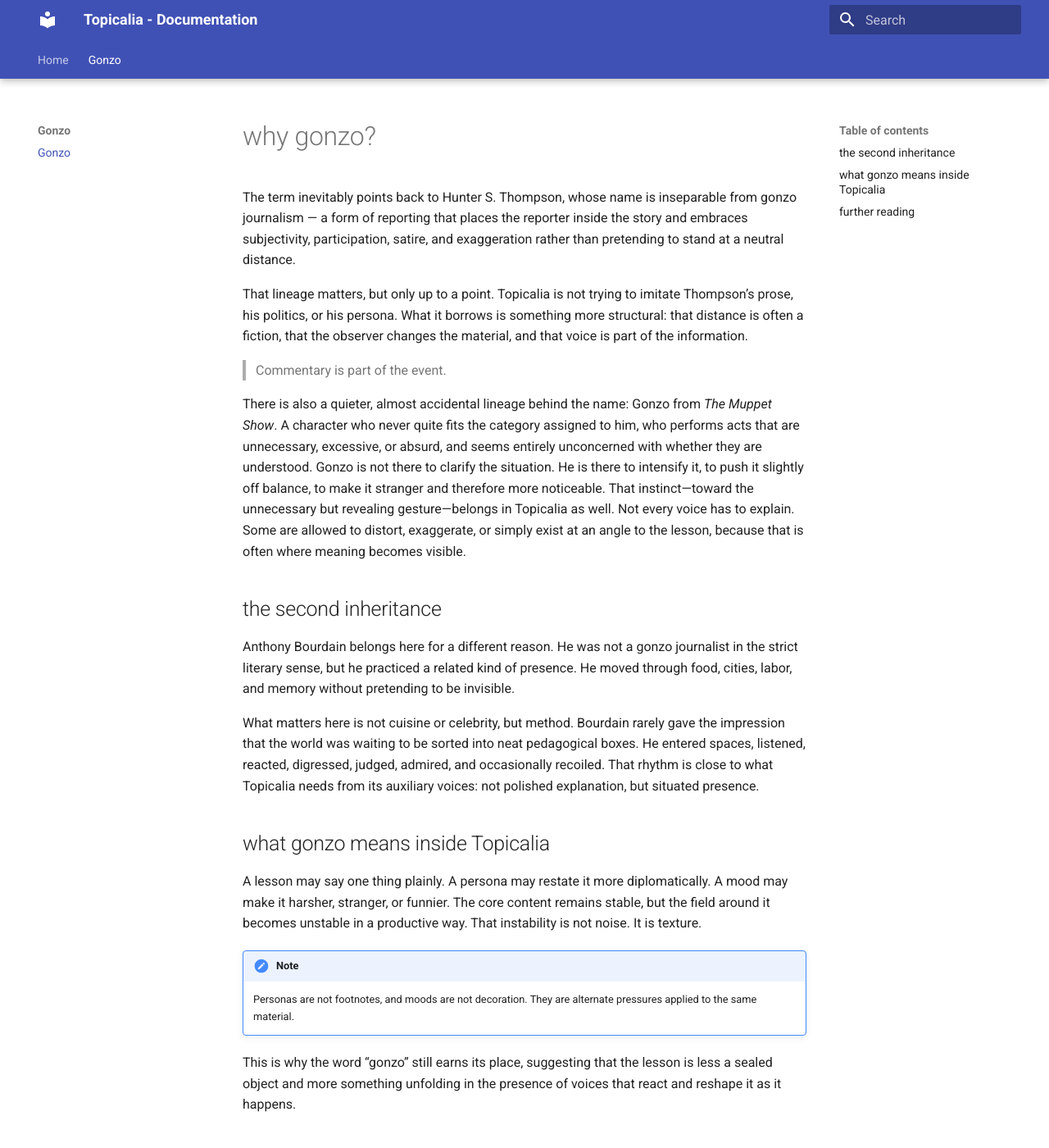
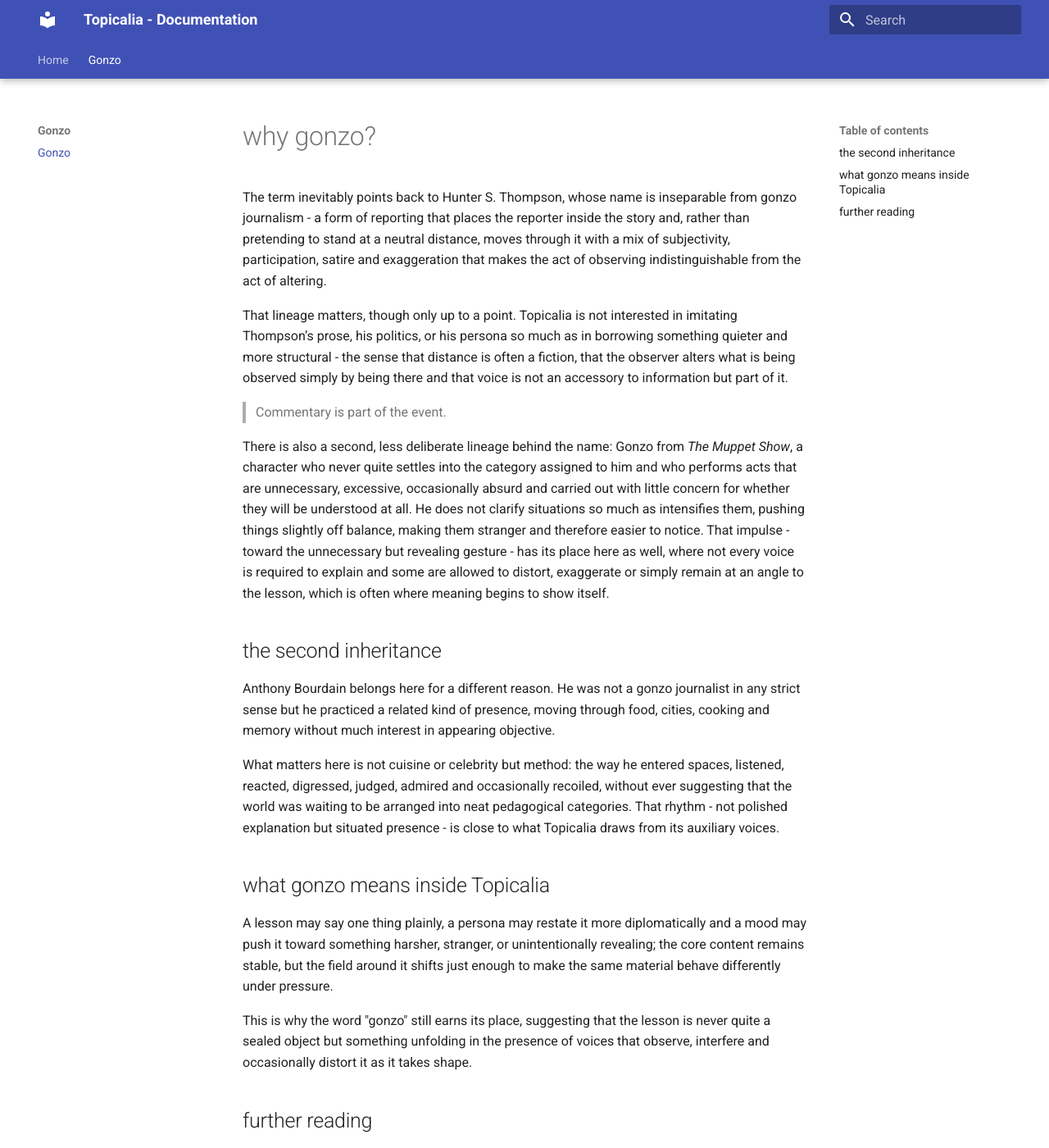
Before and after one commit to jiwanski/topicalia2-notes, an MkDocs documentation site: the page built from docs/topicalism/gonzo.md, in a window 1280 px wide and 1400 px high. Shown: the whole window at 82% size. Built offline with MkDocs 1.6.1 and Material for MkDocs 9.7.7, drawn with Linux system fonts in a browser that asks for light colours; some of the changed text lies outside the part shown.

Commit message:
restyle gonzo

```diff
--- a/docs/topicalism/gonzo.md
+++ b/docs/topicalism/gonzo.md
@@ -1,34 +1,31 @@
 # why gonzo?
 
-The term inevitably points back to Hunter S. Thompson, whose name is inseparable from gonzo journalism — a form of reporting that places the reporter inside the story and embraces subjectivity, participation, satire, and exaggeration rather than pretending to stand at a neutral distance.
+The term inevitably points back to Hunter S. Thompson, whose name is inseparable from gonzo journalism - a form of reporting that places the reporter inside the story and, rather than pretending to stand at a neutral distance, moves through it with a mix of subjectivity, participation, satire and exaggeration that makes the act of observing indistinguishable from the act of altering.
 
-That lineage matters, but only up to a point. Topicalia is not trying to imitate Thompson’s prose, his politics, or his persona. What it borrows is something more structural: that distance is often a fiction, that the observer changes the material, and that voice is part of the information.
+That lineage matters, though only up to a point. Topicalia is not interested in imitating Thompson’s prose, his politics, or his persona so much as in borrowing something quieter and more structural - the sense that distance is often a fiction, that the observer alters what is being observed simply by being there and that voice is not an accessory to information but part of it.
 
 > Commentary is part of the event.
 
-There is also a quieter, almost accidental lineage behind the name: Gonzo from *The Muppet Show*. A character who never quite fits the category assigned to him, who performs acts that are unnecessary, excessive, or absurd, and seems entirely unconcerned with whether they are understood. Gonzo is not there to clarify the situation. He is there to intensify it, to push it slightly off balance, to make it stranger and therefore more noticeable. That instinct—toward the unnecessary but revealing gesture—belongs in Topicalia as well. Not every voice has to explain. Some are allowed to distort, exaggerate, or simply exist at an angle to the lesson, because that is often where meaning becomes visible.
+There is also a second, less deliberate lineage behind the name: Gonzo from *The Muppet Show*, a character who never quite settles into the category assigned to him and who performs acts that are unnecessary, excessive, occasionally absurd and carried out with little concern for whether they will be understood at all. He does not clarify situations so much as intensifies them, pushing things slightly off balance, making them stranger and therefore easier to notice. That impulse - toward the unnecessary but revealing gesture - has its place here as well, where not every voice is required to explain and some are allowed to distort, exaggerate or simply remain at an angle to the lesson, which is often where meaning begins to show itself.
 
 ## the second inheritance
 
-Anthony Bourdain belongs here for a different reason. He was not a gonzo journalist in the strict literary sense, but he practiced a related kind of presence. He moved through food, cities, labor, and memory without pretending to be invisible.
+Anthony Bourdain belongs here for a different reason. He was not a gonzo journalist in any strict sense but he practiced a related kind of presence, moving through food, cities, cooking and memory without much interest in appearing objective.
 
-What matters here is not cuisine or celebrity, but method. Bourdain rarely gave the impression that the world was waiting to be sorted into neat pedagogical boxes. He entered spaces, listened, reacted, digressed, judged, admired, and occasionally recoiled. That rhythm is close to what Topicalia needs from its auxiliary voices: not polished explanation, but situated presence.
+What matters here is not cuisine or celebrity but method: the way he entered spaces, listened, reacted, digressed, judged, admired and occasionally recoiled, without ever suggesting that the world was waiting to be arranged into neat pedagogical categories. That rhythm - not polished explanation but situated presence - is close to what Topicalia draws from its auxiliary voices.
 
 ## what gonzo means inside Topicalia
 
-A lesson may say one thing plainly. A persona may restate it more diplomatically. A mood may make it harsher, stranger, or funnier. The core content remains stable, but the field around it becomes unstable in a productive way. That instability is not noise. It is texture.
+A lesson may say one thing plainly, a persona may restate it more diplomatically and a mood may push it toward something harsher, stranger, or unintentionally revealing; the core content remains stable, but the field around it shifts just enough to make the same material behave differently under pressure.
 
-!!! note
-    Personas are not footnotes, and moods are not decoration.
-    They are alternate pressures applied to the same material.
+This is why the word "gonzo" still earns its place, suggesting that the lesson is never quite a sealed object but something unfolding in the presence of voices that observe, interfere and occasionally distort it as it takes shape.
 
-This is why the word “gonzo” still earns its place, suggesting that the lesson is less a sealed object and more something unfolding in the presence of voices that react and reshape it as it happens.
 
 ## further reading
 
 If you want to follow the thread a bit further:
 
-- [Hunter S. Thompson](https://en.wikipedia.org/wiki/Hunter_S._Thompson)
-- [Anthony Bourdain](https://en.wikipedia.org/wiki/Anthony_Bourdain)
-- [gonzo journalism](https://en.wikipedia.org/wiki/Gonzo_journalism)
-- [Gonzo (The Muppet Show)](https://en.wikipedia.org/wiki/Gonzo_(Muppet))
+- [Uncovering the Origins of "Gonzo" on the 20th Anniversary of Hunter S. Thompson’s Death](https://beatdom.substack.com/p/uncovering-the-origins-of-gonzo-on)
+- [Anthony Bourdain - Parts Unknown](https://explorepartsunknown.com/)
+- [Anthony Bourdain - selected interviews](https://www.youtube.com/results?search_query=anthony+bourdain+interview)
+- [Gonzo - The Muppet Show clips](https://www.youtube.com/results?search_query=gonzo+muppet+show)
--- a/mkdocs.yml
+++ b/mkdocs.yml
@@ -33,7 +33,7 @@ markdown_extensions:
   - pymdownx.details    # collapsible admonitions
   - tables
   - def_list            # definition lists (dt/dd)
-  - attr_list           # {: .class } on blocks, and :class: inside admonitions
+  - attr_list           # {: .class } on blocks and :class: inside admonitions
   - md_in_html          # parse Markdown inside raw HTML wrappers
   - pymdownx.critic
   - pymdownx.caret
```
